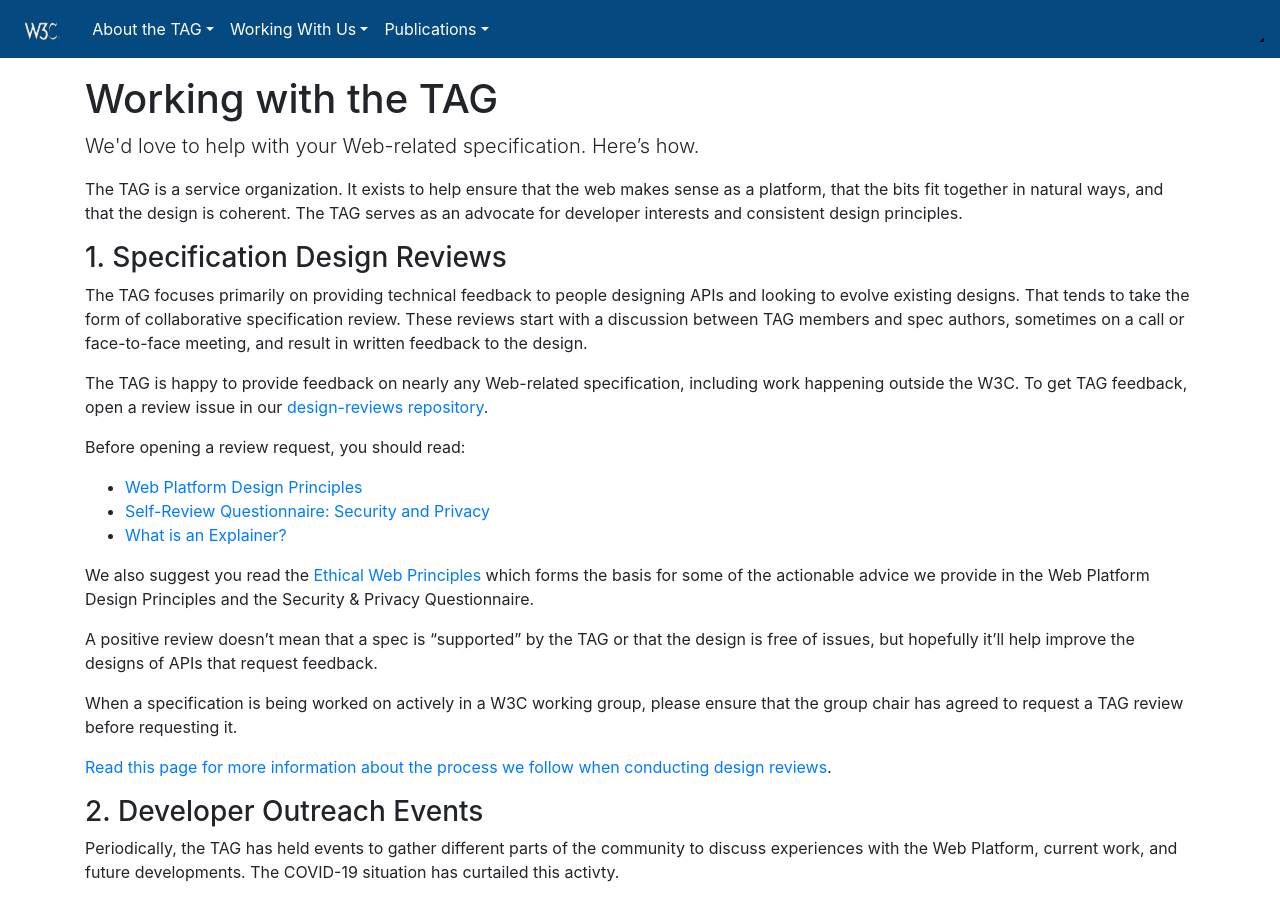
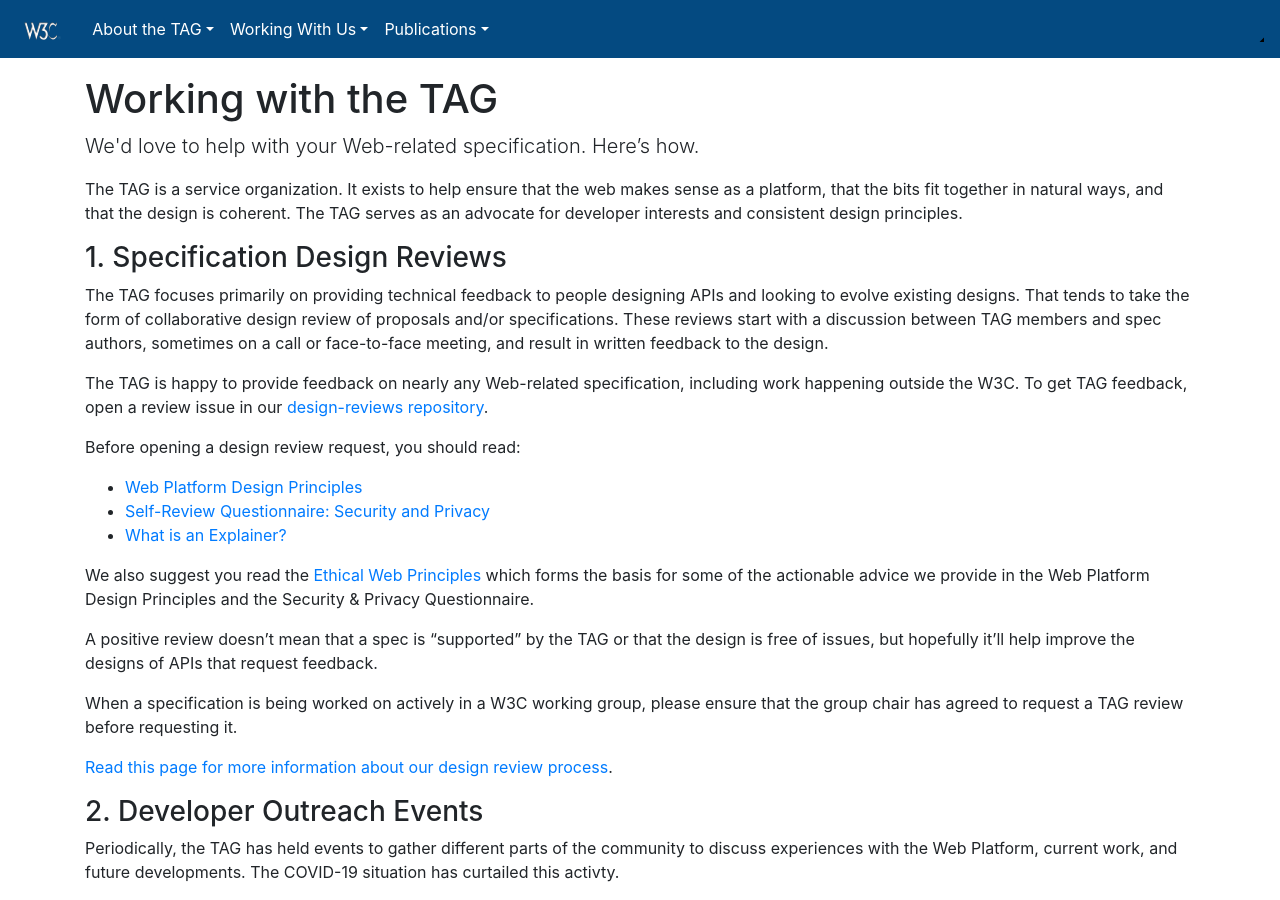
Before and after one commit to w3ctag/tag.w3.org, a Jekyll site: the page built from workmode/index.md, in a window 1280 px wide and 900 px high. Built offline with Jekyll 4.4.1, drawn with Linux system fonts in a browser that asks for light colours; nearby versions of some CDN libraries; library files that are not in the unit come from our copies.

Commit message:
Apply suggestions from code review
Co-authored-by: Lea Verou <lea@verou.me>

```diff
--- a/workmode/index.md
+++ b/workmode/index.md
@@ -9,12 +9,12 @@
 ### 1. Specification Design Reviews
 
 The TAG focuses primarily on providing technical feedback to people designing APIs and looking to evolve existing designs.
-That tends to take the form of collaborative specification review.
+That tends to take the form of collaborative design review of proposals and/or specifications.
 These reviews start with a discussion between TAG members and spec authors, sometimes on a call or face-to-face meeting, and result in written feedback to the design.
 
 The TAG is happy to provide feedback on nearly any Web-related specification, including work happening outside the W3C. To get TAG feedback, open a review issue in our [design-reviews repository](https://github.com/w3ctag/design-reviews).
 
-Before opening a review request, you should read:
+Before opening a design review request, you should read:
 
 * [Web Platform Design Principles](https://www.w3.org/TR/design-principles/)
 * [Self-Review Questionnaire: Security and Privacy](https://www.w3.org/TR/security-privacy-questionnaire)
@@ -26,7 +26,7 @@
 
 When a specification is being worked on actively in a W3C working group, please ensure that the group chair has agreed to request a TAG review before requesting it.
 
-[Read this page for more information about the process we follow when conducting design reviews](design-reviews).
+[Read this page for more information about our design review process](design-reviews).
 
 ### 2. Developer Outreach Events
 
```
Also changed, not shown: workmode/design-reviews.md (+9 -3 lines).
